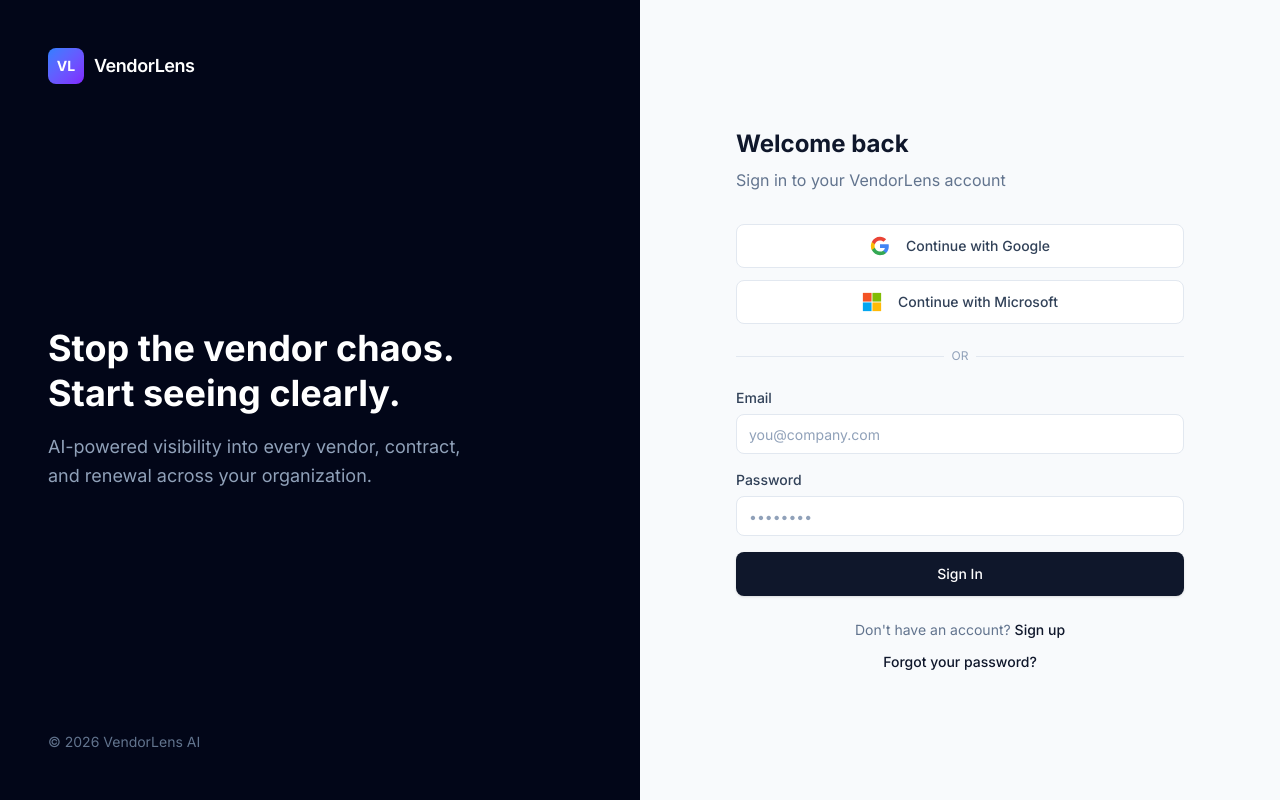
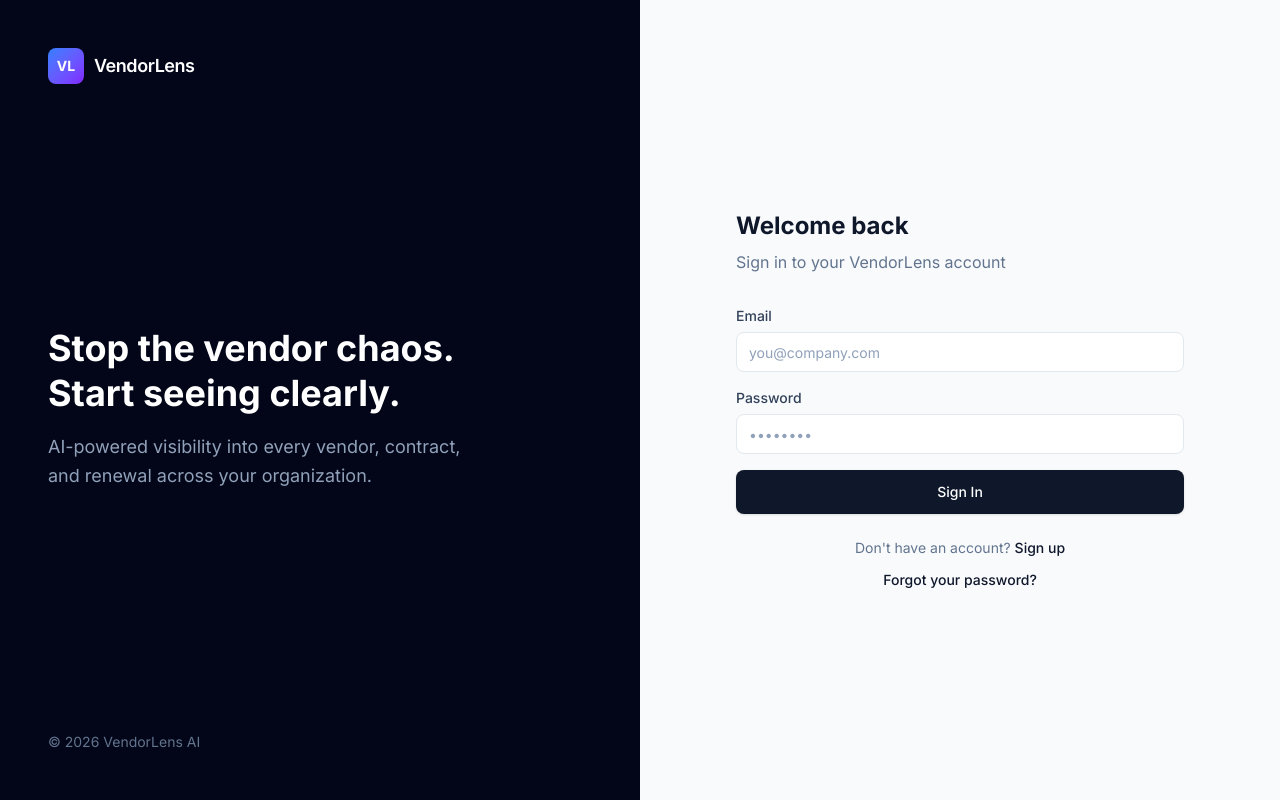
Before and after one commit to TobiOnibudo/vendor_lens, a Next.js app: page /login in a window 1280 px wide. Built offline with nearby package versions, Linux system fonts and the light colour scheme.

Commit message:
feat(auth): remove social sign-in options

```diff
--- a/src/app/login/page.tsx
+++ b/src/app/login/page.tsx
@@ -45,22 +45,6 @@ export default function LoginPage() {
       toast.error(message);
     } finally {
       setLoading(false);
-    }
-  };
-
-  const handleOAuth = async (provider: "google" | "azure") => {
-    try {
-      const supabase = createClient();
-      const { error } = await supabase.auth.signInWithOAuth({
-        provider: provider === "azure" ? "azure" : "google",
-        options: {
-          redirectTo: `${window.location.origin}/api/auth/callback?next=/dashboard`,
-        },
-      });
-      if (error) throw error;
-    } catch (err: unknown) {
-      const message = err instanceof Error ? err.message : "OAuth failed";
-      toast.error(message);
     }
   };
 
@@ -115,57 +99,6 @@ export default function LoginPage() {
               : "Sign in to your VendorLens account"}
           </p>
 
-          {/* OAuth buttons */}
-          <div className="space-y-3 mb-6">
-            <Button
-              variant="outline"
-              className="w-full h-11 text-sm"
-              onClick={() => handleOAuth("google")}
-            >
-              <svg className="h-5 w-5 mr-2" viewBox="0 0 24 24">
-                <path
-                  fill="#4285F4"
-                  d="M22.56 12.25c0-.78-.07-1.53-.2-2.25H12v4.26h5.92a5.06 5.06 0 0 1-2.2 3.32v2.77h3.57c2.08-1.92 3.28-4.74 3.28-8.1z"
-                />
-                <path
-                  fill="#34A853"
-                  d="M12 23c2.97 0 5.46-.98 7.28-2.66l-3.57-2.77c-.98.66-2.23 1.06-3.71 1.06-2.86 0-5.29-1.93-6.16-4.53H2.18v2.84C3.99 20.53 7.7 23 12 23z"
-                />
-                <path
-                  fill="#FBBC05"
-                  d="M5.84 14.09c-.22-.66-.35-1.36-.35-2.09s.13-1.43.35-2.09V7.07H2.18C1.43 8.55 1 10.22 1 12s.43 3.45 1.18 4.93l2.85-2.22.81-.62z"
-                />
-                <path
-                  fill="#EA4335"
-                  d="M12 5.38c1.62 0 3.06.56 4.21 1.64l3.15-3.15C17.45 2.09 14.97 1 12 1 7.7 1 3.99 3.47 2.18 7.07l3.66 2.84c.87-2.6 3.3-4.53 6.16-4.53z"
-                />
-              </svg>
-              Continue with Google
-            </Button>
-            <Button
-              variant="outline"
-              className="w-full h-11 text-sm"
-              onClick={() => handleOAuth("azure")}
-            >
-              <svg className="h-5 w-5 mr-2" viewBox="0 0 23 23">
-                <path fill="#f35325" d="M1 1h10v10H1z" />
-                <path fill="#81bc06" d="M12 1h10v10H12z" />
-                <path fill="#05a6f0" d="M1 12h10v10H1z" />
-                <path fill="#ffba08" d="M12 12h10v10H12z" />
-              </svg>
-              Continue with Microsoft
-            </Button>
-          </div>
-
-          <div className="relative mb-6">
-            <div className="absolute inset-0 flex items-center">
-              <div className="w-full border-t border-slate-200" />
-            </div>
-            <div className="relative flex justify-center text-xs uppercase">
-              <span className="bg-slate-50 px-2 text-slate-400">or</span>
-            </div>
-          </div>
-
           <form onSubmit={handleAuth} className="space-y-4">
             <div>
               <label className="block text-sm font-medium text-slate-700 mb-1.5">
```
